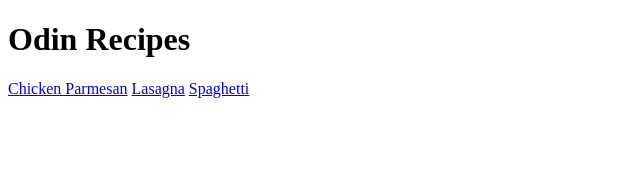
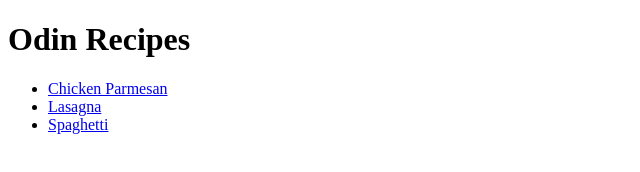
Before and after one commit to StlZero/odin-recipes, a plain HTML site: page index.html in a window 1280 px wide. Shown: the whole page, without its empty margins (0-640 px from the left). Drawn offline with Linux system fonts and the light colour scheme.

Commit message:
Change links to linked lists

```diff
--- a/index.html
+++ b/index.html
@@ -9,9 +9,10 @@
     <body>
         <h1>Odin Recipes</h1>
 
-        <a href="recipes/chicken-parmesan.html">Chicken Parmesan</a>
-        <a href="recipes/lasagna.html">Lasagna</a>
-        <a href="recipes/spaghetti.html">Spaghetti</a>
-
+        <ul>
+        <li><a href="recipes/chicken-parmesan.html">Chicken Parmesan</a></li>
+        <li><a href="recipes/lasagna.html">Lasagna</a></li>
+        <li><a href="recipes/spaghetti.html">Spaghetti</a></li>
+        </ul>
     </body>
 </html>
```
